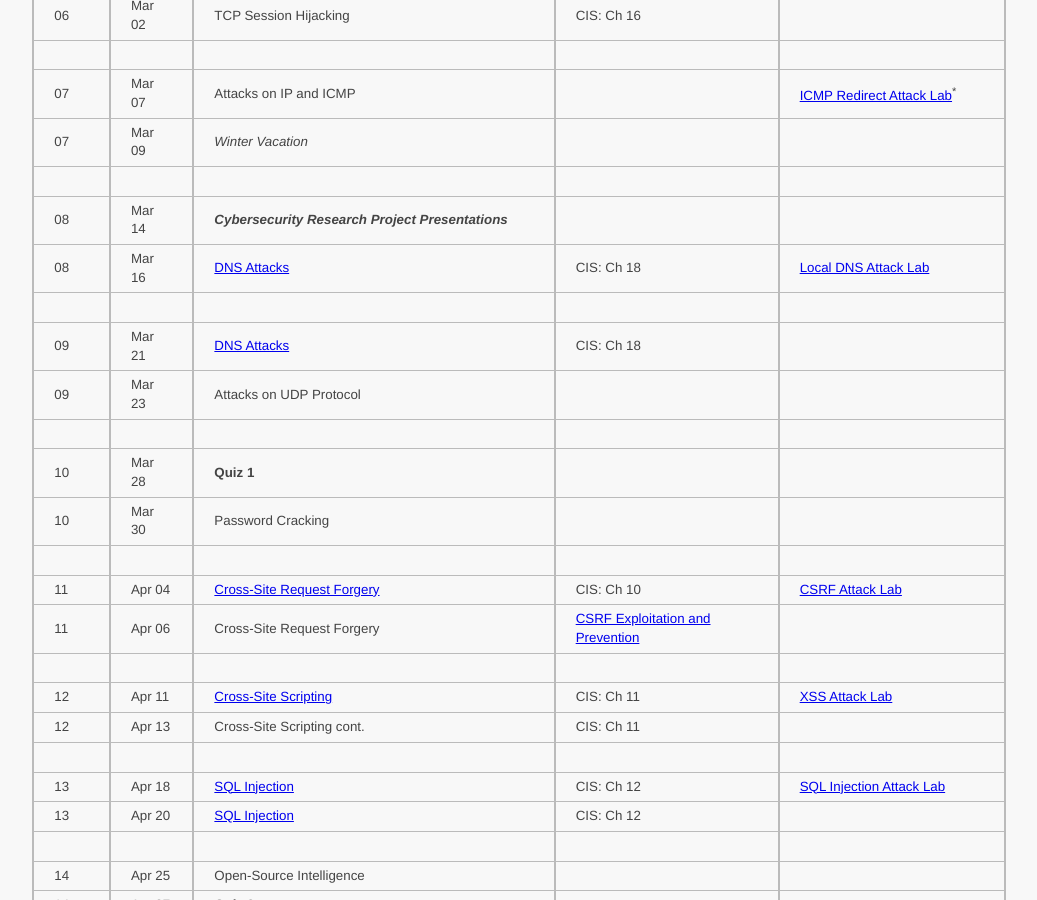
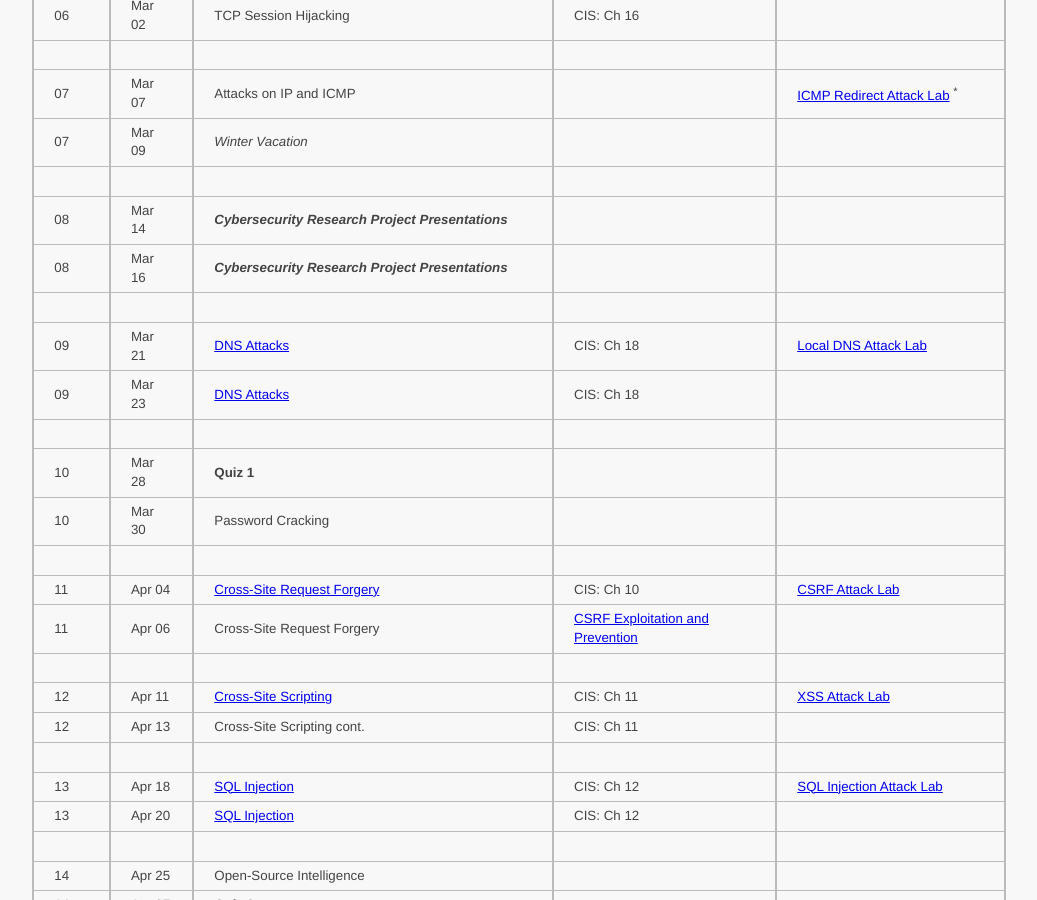
Before and after one commit to ycpcs/cs335-spring2023, a Jekyll site: the page built from schedule/index.md, in a window 1280 px wide and 900 px high, scrolled down 802 px. Shown: the whole window, without its empty margins (121-1158 px from the left). Built offline with Jekyll 4.4.1, drawn with Linux system fonts in a browser that asks for light colours.

Commit message:
update schedule

```diff
--- a/schedule/index.md
+++ b/schedule/index.md
@@ -22,19 +22,19 @@ CIS: <a href="https://www.amazon.com/Computer-Internet-Security-Hands-Approach/d
 > 04 | Feb 16 | Buffer Overflow - 64 bit, Server Version | CIS: Ch 4 | [Buffer Overflow Lab](../labs/buffer_overflow.html)
 > | | | |
 > 05 | Feb 21 | [Network Basics](../slides/Network_Basics.pdf) | CIS: Ch 15 |
-> 05 | Feb 23 | [ARP Spoofing](../slides/ARP_Spoofing.pdf) | | [ARP Cache Poisoning Attack Lab](https://seedsecuritylabs.org/Labs_20.04/Networking/ARP_Attack/)<sup>*</sup>
+> 05 | Feb 23 | [ARP Spoofing](../slides/ARP_Spoofing.pdf) | | [ARP Cache Poisoning Attack Lab](https://seedsecuritylabs.org/Labs_20.04/Networking/ARP_Attack/) <sup>*</sup>
 > | | | |
 > 06 | Feb 28 | [Attacks on TCP Protocol](../slides/16_TCP_Attack.pdf) | CIS: Ch 16 | [TCP Attack Lab](../labs/tcp_attack.html)
 > 06 | Mar 02 | TCP Session Hijacking | CIS: Ch 16 |
 > | | | |
-> 07 | Mar 07 | Attacks on IP and ICMP | | [ICMP Redirect Attack Lab](https://seedsecuritylabs.org/Labs_20.04/Networking/ICMP_Redirect/)<sup>*</sup>
+> 07 | Mar 07 | Attacks on IP and ICMP | | [ICMP Redirect Attack Lab](https://seedsecuritylabs.org/Labs_20.04/Networking/ICMP_Redirect/) <sup>*</sup>
 > 07 | Mar 09 | _Winter Vacation_ | |
 > | | | |
 > 08 | Mar 14 | *__Cybersecurity Research Project Presentations__* | |
-> 08 | Mar 16 | [DNS Attacks](../slides/18_DNS_Attacks.pdf) | CIS: Ch 18 | [Local DNS Attack Lab](../labs/dns_attack.html)
+> 08 | Mar 16 | *__Cybersecurity Research Project Presentations__* | |
 > | | | |
-> 09 | Mar 21 | [DNS Attacks](../slides/18_DNS_Attacks.pdf) | CIS: Ch 18 |
-> 09 | Mar 23 | Attacks on UDP Protocol | |
+> 09 | Mar 21 | [DNS Attacks](../slides/18_DNS_Attacks.pdf) | CIS: Ch 18 | [Local DNS Attack Lab](../labs/dns_attack.html)
+> 09 | Mar 23 | [DNS Attacks](../slides/18_DNS_Attacks.pdf) | CIS: Ch 18 |
 > | | | |
 > 10 | Mar 28 | __Quiz 1__ | |
 > 10 | Mar 30 | Password Cracking | |
```
